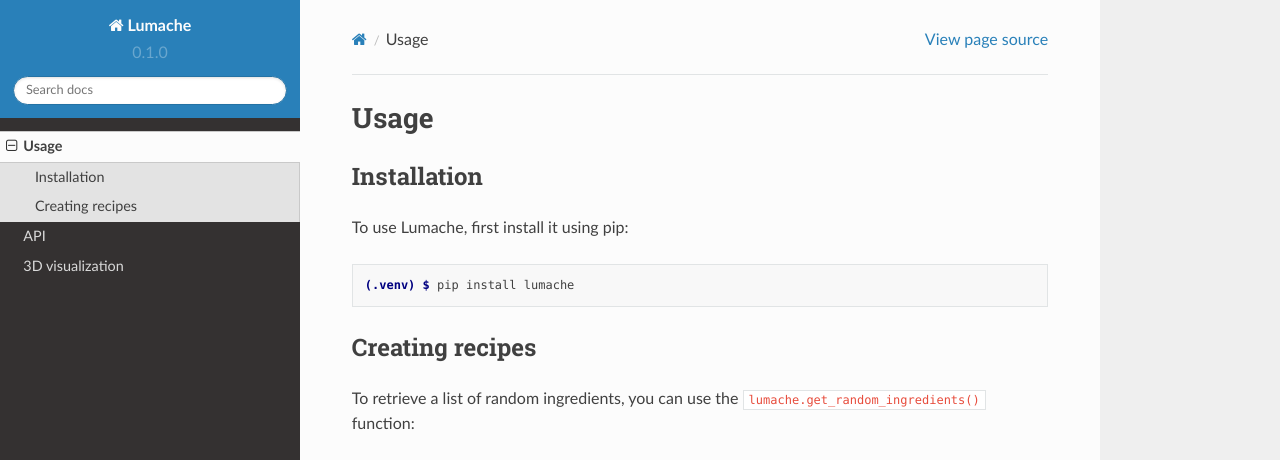
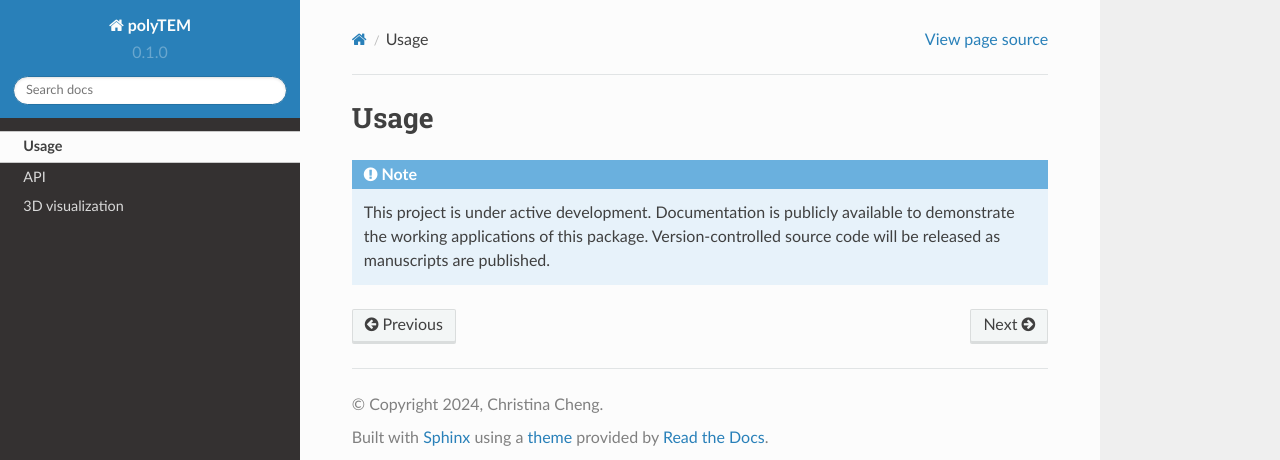
Before and after one commit to chxcheng/polyTEM, a Sphinx documentation site: the page built from docs/source/usage.rst, in a window 1280 px wide and 1095 px high. Shown: the top 460 px of the window. Built offline with Sphinx 7.4.7 and the Read the Docs theme 2.0.0, drawn with Linux system fonts in a browser that asks for light colours; some of the changed text lies outside the part shown; grey boxes are pictures that could not be loaded.

Commit message:
Updating template to polyTEM

```diff
--- a/docs/source/api.rst
+++ b/docs/source/api.rst
@@ -1,7 +1,2 @@
 API
 ===
-
-.. autosummary::
-   :toctree: generated
-
-   lumache
--- a/docs/source/conf.py
+++ b/docs/source/conf.py
@@ -2,9 +2,9 @@
 
 # -- Project information
 
-project = 'Lumache'
-copyright = '2021, Graziella'
-author = 'Graziella'
+project = 'polyTEM'
+copyright = '2024, Christina Cheng'
+author = 'Christina Cheng'
 
 release = '0.1'
 version = '0.1.0'
--- a/docs/source/usage.rst
+++ b/docs/source/usage.rst
@@ -1,33 +1,8 @@
 Usage
 =====
 
-.. _installation:
+.. note::
 
-Installation
-------------
-
-To use Lumache, first install it using pip:
-
-.. code-block:: console
-
-   (.venv) $ pip install lumache
-
-Creating recipes
-----------------
-
-To retrieve a list of random ingredients,
-you can use the ``lumache.get_random_ingredients()`` function:
-
-.. autofunction:: lumache.get_random_ingredients
-
-The ``kind`` parameter should be either ``"meat"``, ``"fish"``,
-or ``"veggies"``. Otherwise, :py:func:`lumache.get_random_ingredients`
-will raise an exception.
-
-.. autoexception:: lumache.InvalidKindError
-
-For example:
-
->>> import lumache
->>> lumache.get_random_ingredients()
-['shells', 'gorgonzola', 'parsley']
+   This project is under active development. Documentation is publicly
+   available to demonstrate the working applications of this package.
+   Version-controlled source code will be released as manuscripts are published.
```
Also changed, not shown: docs/source/index.rst (+34 -10 lines).
